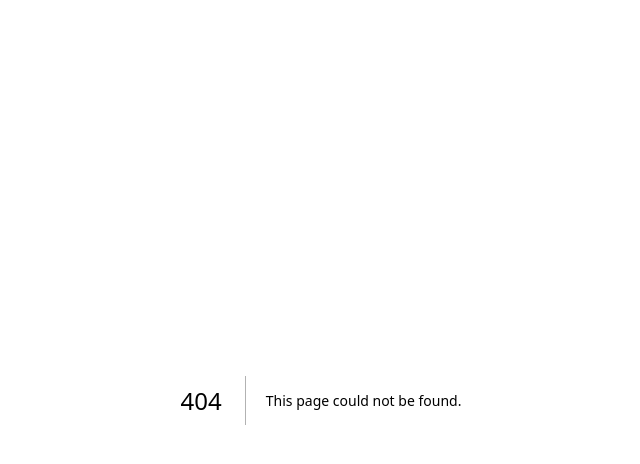
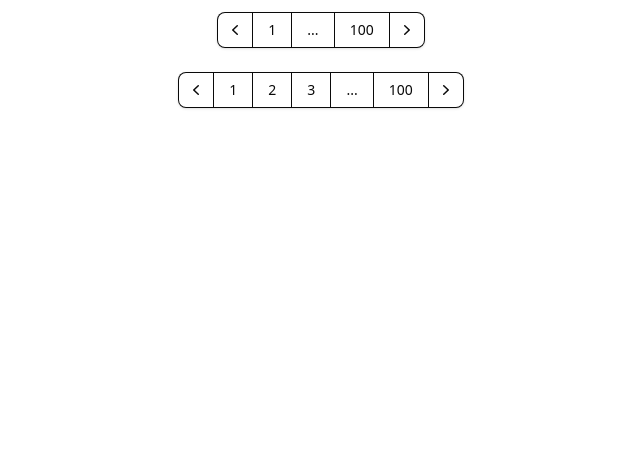
Before and after one commit to AYiU/web-components, a Next.js app: page /test/pagination in a window 1280 px wide. Before the commit this address had no page. Shown: the top 464 px of the page, without its empty margins (319-959 px from the left). Built offline with nearby package versions, Linux system fonts and the light colour scheme.

Commit message:
Added: pagination

```diff
--- /dev/null
+++ b/app/test/pagination/page.tsx
@@ -0,0 +1,20 @@
+import { Pagination } from "@/components/pagination/pagination";
+import { PaginationClient } from "@/components/pagination/pagination-client";
+
+type TestPageProps = {
+  searchParams: Promise<{
+    page: string;
+  }>;
+};
+
+export default async function TestPage({ searchParams }: TestPageProps) {
+  const { page } = await searchParams;
+
+  const totalPage = 100;
+  return (
+    <div>
+      <Pagination currentPage={Number(page)} totalPage={totalPage} />
+      <PaginationClient totalPage={totalPage} />
+    </div>
+  );
+}
--- /dev/null
+++ b/components/optional-link/optional-link.tsx
@@ -0,0 +1,21 @@
+import Link from "next/link";
+
+type OptionalLinkProps = {
+  href?: string;
+  children: React.ReactNode;
+  className?: string;
+};
+
+export function OptionalLink({ href, children, ...props }: OptionalLinkProps) {
+  if (href) {
+    return (
+      <Link href={href} {...props}>
+        {children}
+      </Link>
+    );
+  } else if (Object.keys(props).length > 0) {
+    return <span {...props}>{children}</span>;
+  } else {
+    return <>{children}</>;
+  }
+}
--- /dev/null
+++ b/components/pagination/functions.ts
@@ -0,0 +1,32 @@
+// https://gist.github.com/kottenator/9d936eb3e4e3c3e02598
+export function paginationCal(currentPage: number, totalPage: number) {
+  const current = currentPage,
+    last = totalPage,
+    delta = 2,
+    left = current - delta,
+    right = current + delta + 1,
+    range: number[] = [],
+    rangeWithDots: (string|number)[] = [];
+
+  let l: number | undefined = undefined;
+
+  for (let i = 1; i <= last; i++) {
+    if (i === 1 || i === last || (i >= left && i < right)) {
+      range.push(i);
+    }
+  }
+
+  for (const i of range) {
+    if (l) {
+      if (i - l === 2) {
+        rangeWithDots.push(l + 1);
+      } else if (i - l !== 1) {
+        rangeWithDots.push("...");
+      }
+    }
+    rangeWithDots.push(i);
+    l = i;
+  }
+
+  return rangeWithDots;
+}
--- /dev/null
+++ b/components/pagination/pagination-client.tsx
@@ -0,0 +1,16 @@
+"use client";
+
+import { useSearchParams } from "next/navigation";
+import { Pagination } from "./pagination";
+
+type PaginationProps = {
+  totalPage: number;
+};
+
+export function PaginationClient({ totalPage }: PaginationProps) {
+  const searchParams = useSearchParams();
+
+  const currentPage = Number(searchParams.get("page")) || 1;
+
+  return <Pagination totalPage={totalPage} currentPage={currentPage} />;
+}
--- /dev/null
+++ b/components/pagination/pagination.tsx
@@ -0,0 +1,70 @@
+import { paginationCal } from "./functions";
+import { OptionalLink } from "../optional-link/optional-link";
+import { NextArraw, PreviousArrow } from "./svg-icon";
+import Link from "next/link";
+
+type PaginationProps = {
+  totalPage: number;
+  currentPage: number;
+};
+
+export function Pagination({ totalPage, currentPage }: PaginationProps) {
+  let previewLink: string | undefined = undefined;
+  if (currentPage > 1) {
+    previewLink = `?page=${currentPage - 1}`;
+  }
+
+  let nextLink: string | undefined = undefined;
+  if (currentPage < totalPage) {
+    nextLink = `?page=${currentPage + 1}`;
+  }
+
+  const r = paginationCal(currentPage, totalPage);
+
+  return (
+    <div className="flex items-center justify-between  px-4 py-3 sm:px-6">
+      <nav
+        className="mx-auto isolate inline-flex -space-x-px rounded-md shadow-sm"
+        aria-label="Pagination"
+      >
+        <OptionalLink
+          href={previewLink}
+          className={`relative inline-flex items-center rounded-l-md px-2 py-2  ${
+            previewLink ? "text-sky hover:bg-gray-50" : ""
+          } ring-1 ring-inset ring-sky `}
+        >
+          <span className="sr-only">Previous</span>
+          <PreviousArrow />
+        </OptionalLink>
+        {r.map((page, key) => {
+          const url = new URL("", "https://dummy.com");
+          url.searchParams.set("page", page.toString());
+          const u = "?" + url.searchParams.toString();
+
+          return (
+            <Link
+              key={key}
+              href={u}
+              aria-current="page"
+              className={`relative z-10 inline-flex items-center ${
+                currentPage === page ? "" : ""
+              } px-4 py-2 text-sm focus-visible:outline-offset-2 focus-visible:outline-indigo-600 ring-1 ring-inset ring-sky`}
+            >
+              {page}
+            </Link>
+          );
+        })}
+
+        <OptionalLink
+          href={nextLink}
+          className={`relative inline-flex items-center rounded-r-md px-2 py-2 ${
+            nextLink ? "text-sky hover:bg-gray-50" : ""
+          } ring-1 ring-inset ring-sky`}
+        >
+          <span className="sr-only">Next</span>
+          <NextArraw />
+        </OptionalLink>
+      </nav>
+    </div>
+  );
+}
--- /dev/null
+++ b/components/pagination/svg-icon.tsx
@@ -0,0 +1,53 @@
+export function RightArrow() {
+  return (
+    <svg
+      className="rtl:rotate-180 w-3.5 h-3.5 ms-2"
+      aria-hidden="true"
+      xmlns="http://www.w3.org/2000/svg"
+      fill="none"
+      viewBox="0 0 14 10"
+    >
+      <path
+        stroke="currentColor"
+        strokeLinecap="round"
+        strokeLinejoin="round"
+        strokeWidth="2"
+        d="M1 5h12m0 0L9 1m4 4L9 9"
+      />
+    </svg>
+  );
+}
+
+export function PreviousArrow() {
+  return (
+    <svg
+      className="h-5 w-5"
+      viewBox="0 0 20 20"
+      fill="currentColor"
+      aria-hidden="true"
+    >
+      <path
+        fillRule="evenodd"
+        d="M12.79 5.23a.75.75 0 01-.02 1.06L8.832 10l3.938 3.71a.75.75 0 11-1.04 1.08l-4.5-4.25a.75.75 0 010-1.08l4.5-4.25a.75.75 0 011.06.02z"
+        clipRule="evenodd"
+      />
+    </svg>
+  );
+}
+
+export function NextArraw() {
+  return (
+    <svg
+      className="h-5 w-5"
+      viewBox="0 0 20 20"
+      fill="currentColor"
+      aria-hidden="true"
+    >
+      <path
+        fillRule="evenodd"
+        d="M7.21 14.77a.75.75 0 01.02-1.06L11.168 10 7.23 6.29a.75.75 0 111.04-1.08l4.5 4.25a.75.75 0 010 1.08l-4.5 4.25a.75.75 0 01-1.06-.02z"
+        clipRule="evenodd"
+      />
+    </svg>
+  );
+}
--- a/exports.ts
+++ b/exports.ts
@@ -4,5 +4,7 @@ export * from "./components/link-list-group/link-list-group";
 export * from "./components/loading-animation/loading-animation";
 export * from "./components/mi-ui/mi-card";
 export * from "./components/mi-ui/mi-input";
+export * from "./components/pagination/pagination-client";
+export * from "./components/pagination/pagination";
 export * from "./components/site/site-header";
 export * from "./components/types";
--- a/package.json
+++ b/package.json
@@ -1,7 +1,7 @@
 {
   "name": "@yiuayiu/web-components",
   "description": "A collection of web components for Me",
-  "version": "0.4.6",
+  "version": "0.4.7-1",
   "private": false,
   "main": "./dist/exports.js",
   "files": [
```
